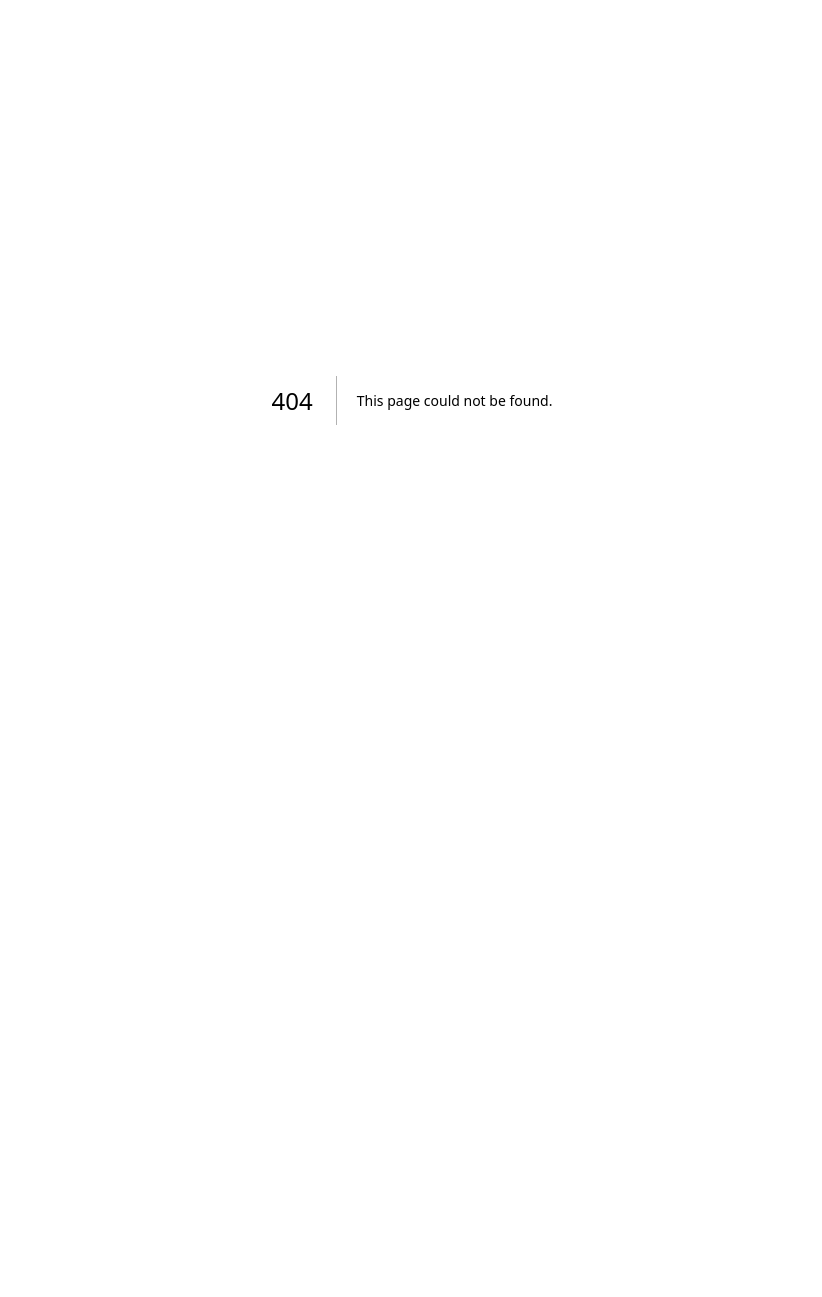
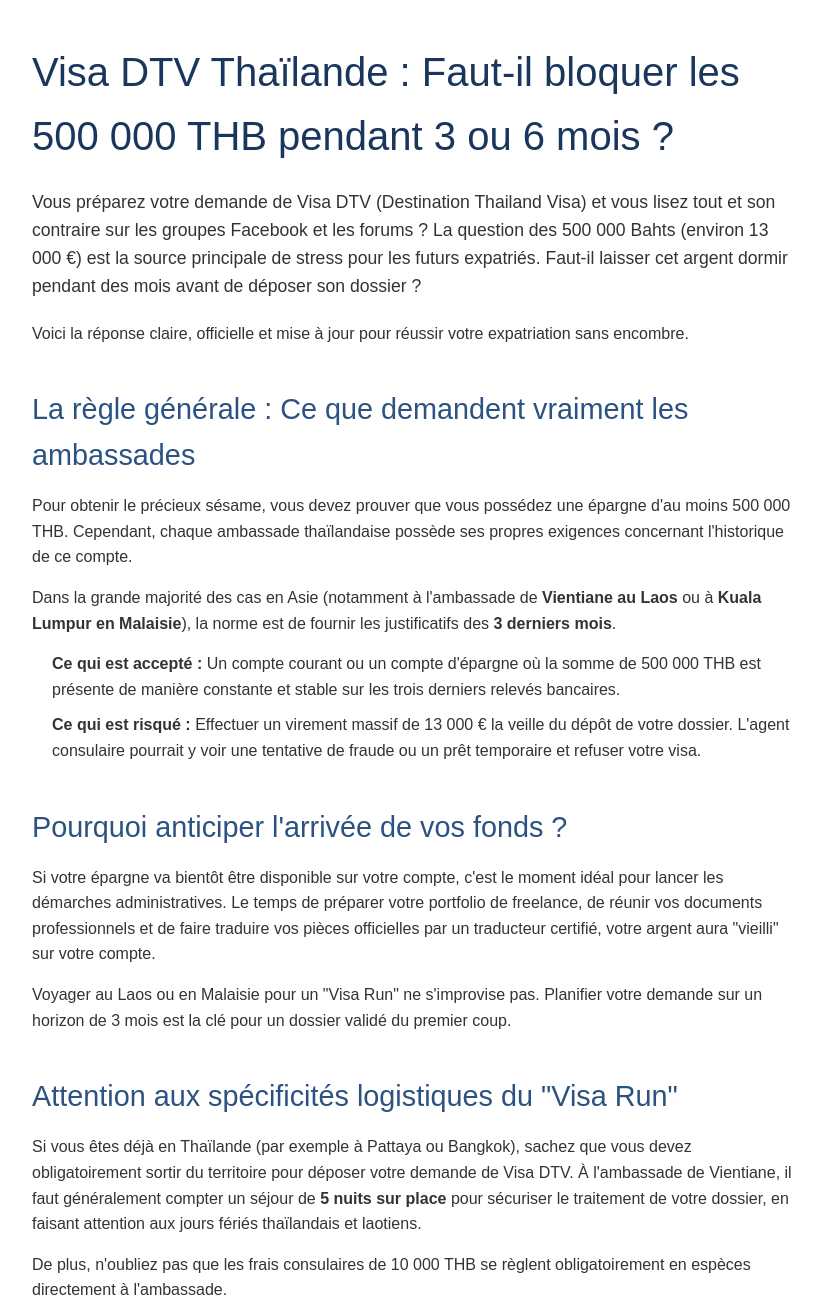
Before and after one commit to emaem-code/dtv-thailande, a Next.js app: page /blog/fonds-bancaires-visa-dtv in a window 1280 px wide. Before the commit this address had no page. Shown: the top 1297 px of the page, without its empty margins (228-1050 px from the left). Before the commit the page ends 800 px from the top, so only its background shows below. Built offline with nearby package versions, Linux system fonts and the light colour scheme.

Commit message:
ajout premier article blog

```diff
--- /dev/null
+++ b/app/blog/fonds-bancaires-visa-dtv/page.tsx
@@ -0,0 +1,84 @@
+import React from 'react';
+
+export default function BlogArticle() {
+  return (
+    <article style={{ maxWidth: '800px', margin: '0 auto', padding: '40px 20px', fontFamily: 'Arial, sans-serif', color: '#333', lineHeight: '1.6' }}>
+
+      <h1 style={{ fontSize: '2.5rem', color: '#1a365d', marginBottom: '20px' }}>
+        Visa DTV Thaïlande : Faut-il bloquer les 500 000 THB pendant 3 ou 6 mois ?
+      </h1>
+
+      <p style={{ fontSize: '1.1rem', marginBottom: '20px' }}>
+        Vous préparez votre demande de Visa DTV (Destination Thailand Visa) et vous lisez tout et son contraire sur les groupes Facebook et les forums ? La question des 500 000 Bahts (environ 13 000 €) est la source principale de stress pour les futurs expatriés. Faut-il laisser cet argent dormir pendant des mois avant de déposer son dossier ?
+      </p>
+
+      <p style={{ marginBottom: '30px' }}>
+        Voici la réponse claire, officielle et mise à jour pour réussir votre expatriation sans encombre.
+      </p>
+
+      <h2 style={{ fontSize: '1.8rem', color: '#2c5282', marginTop: '40px', marginBottom: '15px' }}>
+        La règle générale : Ce que demandent vraiment les ambassades
+      </h2>
+
+      <p style={{ marginBottom: '15px' }}>
+        Pour obtenir le précieux sésame, vous devez prouver que vous possédez une épargne d'au moins 500 000 THB. Cependant, chaque ambassade thaïlandaise possède ses propres exigences concernant l'historique de ce compte.
+      </p>
+
+      <p style={{ marginBottom: '15px' }}>
+        Dans la grande majorité des cas en Asie (notamment à l'ambassade de <strong>Vientiane au Laos</strong> ou à <strong>Kuala Lumpur en Malaisie</strong>), la norme est de fournir les justificatifs des <strong>3 derniers mois</strong>.
+      </p>
+
+      <ul style={{ paddingLeft: '20px', marginBottom: '25px' }}>
+        <li style={{ marginBottom: '10px' }}>
+          <strong>Ce qui est accepté :</strong> Un compte courant ou un compte d'épargne où la somme de 500 000 THB est présente de manière constante et stable sur les trois derniers relevés bancaires.
+        </li>
+        <li style={{ marginBottom: '10px' }}>
+          <strong>Ce qui est risqué :</strong> Effectuer un virement massif de 13 000 € la veille du dépôt de votre dossier. L'agent consulaire pourrait y voir une tentative de fraude ou un prêt temporaire et refuser votre visa.
+        </li>
+      </ul>
+
+      <h2 style={{ fontSize: '1.8rem', color: '#2c5282', marginTop: '40px', marginBottom: '15px' }}>
+        Pourquoi anticiper l'arrivée de vos fonds ?
+      </h2>
+
+      <p style={{ marginBottom: '15px' }}>
+        Si votre épargne va bientôt être disponible sur votre compte, c'est le moment idéal pour lancer les démarches administratives. Le temps de préparer votre portfolio de freelance, de réunir vos documents professionnels et de faire traduire vos pièces officielles par un traducteur certifié, votre argent aura "vieilli" sur votre compte.
+      </p>
+
+      <p style={{ marginBottom: '25px' }}>
+        Voyager au Laos ou en Malaisie pour un "Visa Run" ne s'improvise pas. Planifier votre demande sur un horizon de 3 mois est la clé pour un dossier validé du premier coup.
+      </p>
+
+      <h2 style={{ fontSize: '1.8rem', color: '#2c5282', marginTop: '40px', marginBottom: '15px' }}>
+        Attention aux spécificités logistiques du "Visa Run"
+      </h2>
+
+      <p style={{ marginBottom: '15px' }}>
+        Si vous êtes déjà en Thaïlande (par exemple à Pattaya ou Bangkok), sachez que vous devez obligatoirement sortir du territoire pour déposer votre demande de Visa DTV. À l'ambassade de Vientiane, il faut généralement compter un séjour de <strong>5 nuits sur place</strong> pour sécuriser le traitement de votre dossier, en faisant attention aux jours fériés thaïlandais et laotiens.
+      </p>
+
+      <p style={{ marginBottom: '25px' }}>
+        De plus, n'oubliez pas que les frais consulaires de 10 000 THB se règlent obligatoirement en espèces directement à l'ambassade.
+      </p>
+
+      <h2 style={{ fontSize: '1.8rem', color: '#2c5282', marginTop: '40px', marginBottom: '15px' }}>
+        Vous avez peur de commettre une erreur dans votre dossier ?
+      </h2>
+
+      <p style={{ marginBottom: '20px' }}>
+        Un relevé bancaire mal traduit, une lettre de présentation manquante ou un historique trop court peuvent entraîner un refus immédiat de votre Visa DTV.
+      </p>
+
+      <div style={{ backgroundColor: '#f7fafc', borderLeft: '4px solid #3182ce', padding: '20px', borderRadius: '4px', marginTop: '30px' }}>
+        <p style={{ fontWeight: 'bold', marginBottom: '10px' }}>En confiance avec DTV Thaïlande</p>
+        <p style={{ marginBottom: '15px' }}>
+          Nous sécurisons votre projet d'expatriation. Nous prenons en charge l'analyse de vos critères financiers, la traduction certifiée de vos documents et l'organisation complète de votre séjour logistique au Laos.
+        </p>
+        <a href="/#contact" style={{ display: 'inline-block', backgroundColor: '#3182ce', color: '#fff', padding: '10px 20px', borderRadius: '4px', textDecoration: 'none', fontWeight: 'bold' }}>
+          Découvrir nos formules d'accompagnement
+        </a>
+      </div>
+
+    </article>
+  );
+}
```
